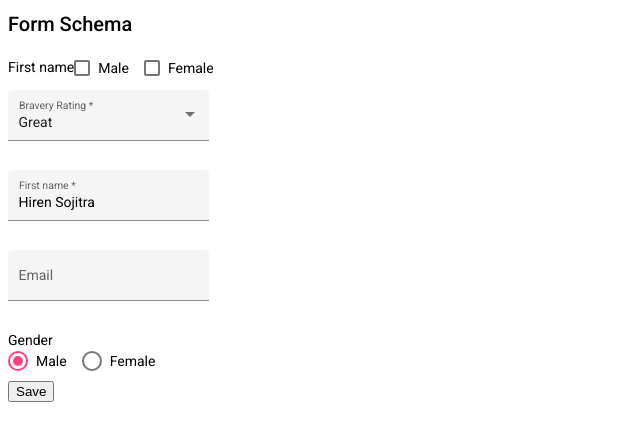
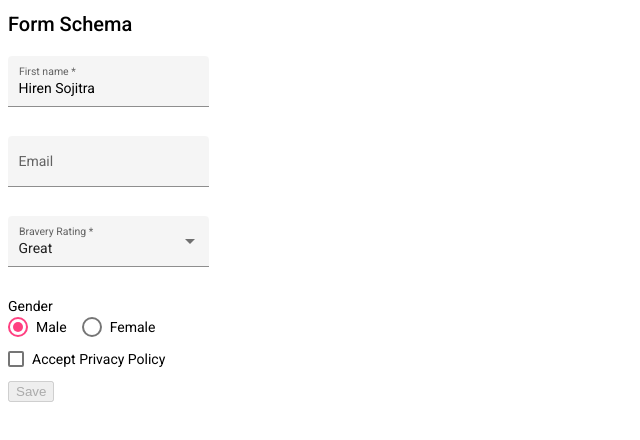
Before and after one commit to hirensojitra/angular-schema, an Angular app: page / in a window 1280 px wide. Shown: the top 440 px of the page, without its empty margins (0-640 px from the left). Built offline with nearby package versions, Linux system fonts and the light colour scheme.

Commit message:
3 files modified

```diff
--- a/src/app/dynamic-form-field.component.html
+++ b/src/app/dynamic-form-field.component.html
@@ -42,13 +42,13 @@
       </mat-radio-group>
     </div>
     <div *ngSwitchCase="'checkbox'">
-      <mat-label>{{ field.label }}</mat-label>
       <mat-checkbox
-        *ngFor="let opt of field.options"
-        [value]="opt.value"
+        [checked]="field.value"
         class="mr-15"
-        >{{ opt.text }}
-      </mat-checkbox>
+        [id]="field.key"
+        [formControlName]="field.key"
+        >{{ field.label }}</mat-checkbox
+      >
     </div>
   </div>
 </div>
--- a/src/app/form-base.ts
+++ b/src/app/form-base.ts
@@ -1,5 +1,5 @@
 export class FormBase<T> {
-  value: T | boolean | undefined;
+  value: T | string | undefined | boolean;
   key: string;
   label: string;
   required: boolean;
--- a/src/app/form.service.ts
+++ b/src/app/form.service.ts
@@ -12,15 +12,11 @@ export class FormService {
   getFields() {
     const fields: FormBase<string>[] = [
       new CheckboxFields({
-        key: 'firstName',
-        label: 'First name',
-        value: 'Test Name',
+        key: 'condition',
+        label: 'Accept Privacy Policy',
+        value: undefined,
         required: true,
-        order: 0,
-        options: [
-          { value: 'male', text: 'Male' },
-          { value: 'female', text: 'Female' },
-        ],
+        order: 4,
       }),
       new DropdownFields({
         key: 'brave',
@@ -33,7 +29,7 @@ export class FormService {
           { value: 'unproven', text: 'Unproven' },
         ],
         value: 'great',
-        order: 1,
+        order: 2,
       }),
       new RadioFields({
         key: 'gender',
@@ -44,20 +40,20 @@ export class FormService {
           { value: 'female', text: 'Female' },
         ],
         value: 'male',
-        order: 4,
+        order: 3,
       }),
       new TextboxFields({
         key: 'firstName',
         label: 'First name',
         value: 'Hiren Sojitra',
         required: true,
-        order: 1,
+        order: 0,
       }),
       new TextboxFields({
         key: 'emailAddress',
         label: 'Email',
         type: 'text',
-        order: 2,
+        order: 1,
       }),
     ];
     return of(fields.sort((a, b) => a.order - b.order));
```
